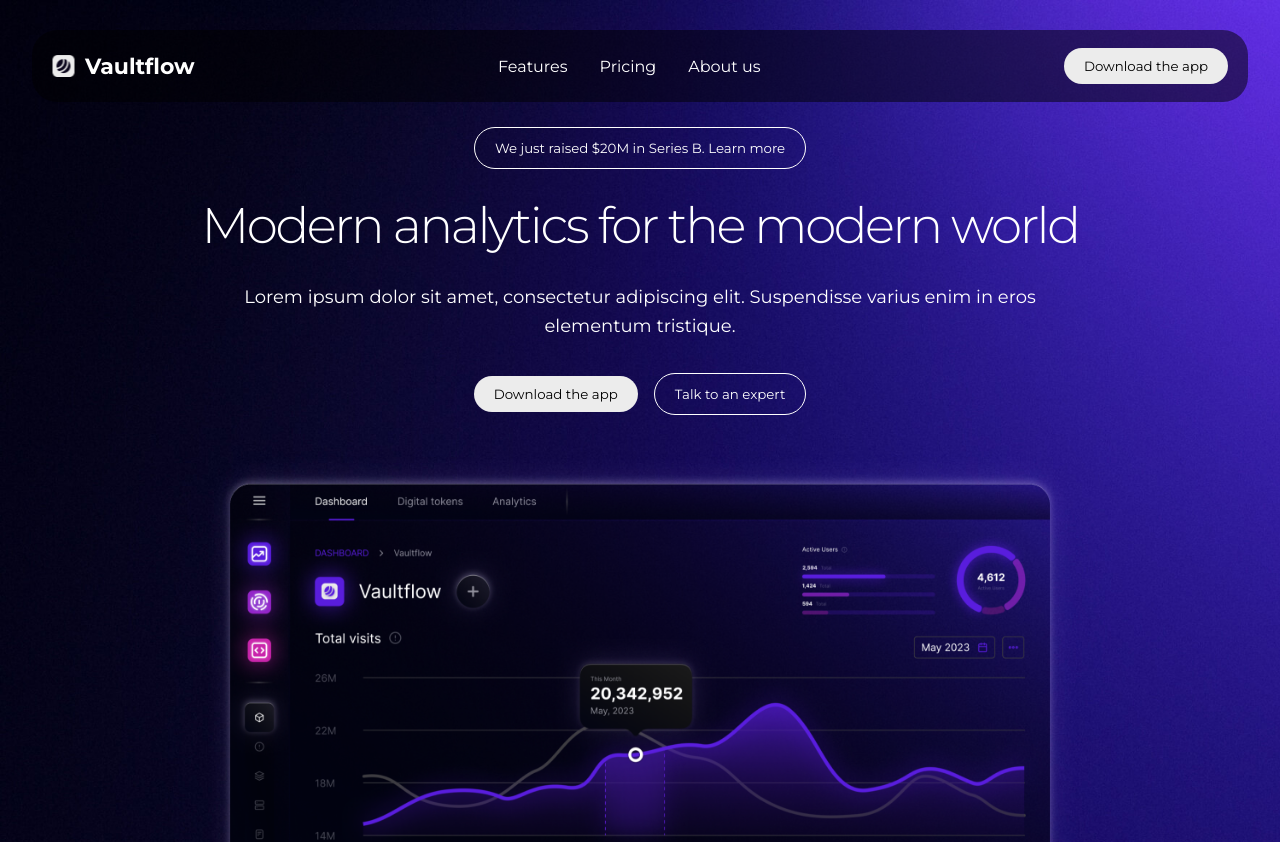
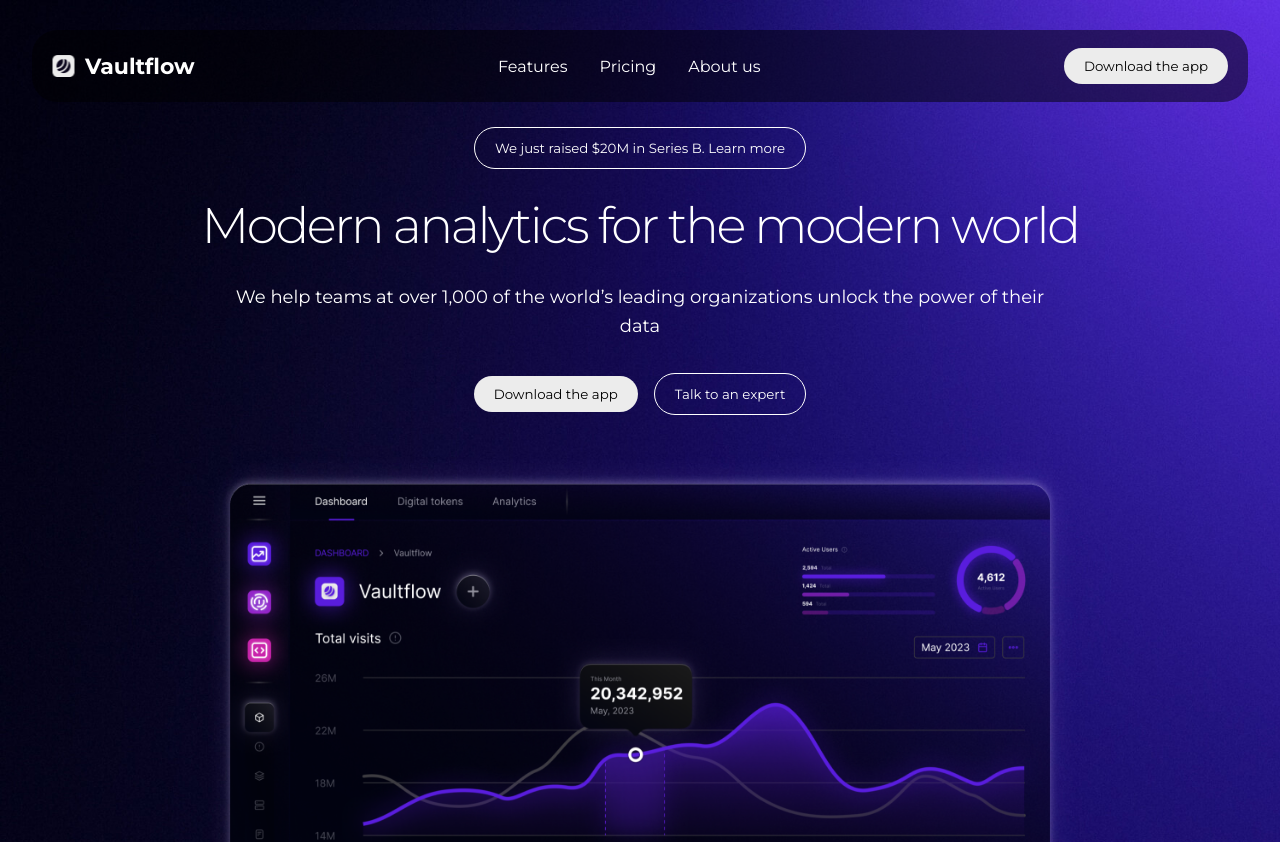
Before and after one commit to diesos/VaultFlow, a React (Vite) app in the folder vaultflow/: page / in a window 1280 px wide. Shown: the top 842 px of the page. Built offline with nearby package versions, Linux system fonts and the light colour scheme.

Commit message:
Refactor Hero component text

```diff
--- a/vaultflow/src/components/Hero.jsx
+++ b/vaultflow/src/components/Hero.jsx
@@ -76,8 +76,8 @@ export const Hero = () => {
         <HeroButton>We just raised $20M in Series B. Learn more</HeroButton>
         <HeroText>Modern analytics for the modern world</HeroText>
         <HeroSubText>
-          Lorem ipsum dolor sit amet, consectetur adipiscing elit. Suspendisse
-          varius enim in eros elementum tristique.
+          We help teams at over 1,000 of the world’s leading organizations
+          unlock the power of their data
         </HeroSubText>
         <div style={{ display: "flex", gap: "16px" }}>
           <StyledButton>Download the app</StyledButton>
```
